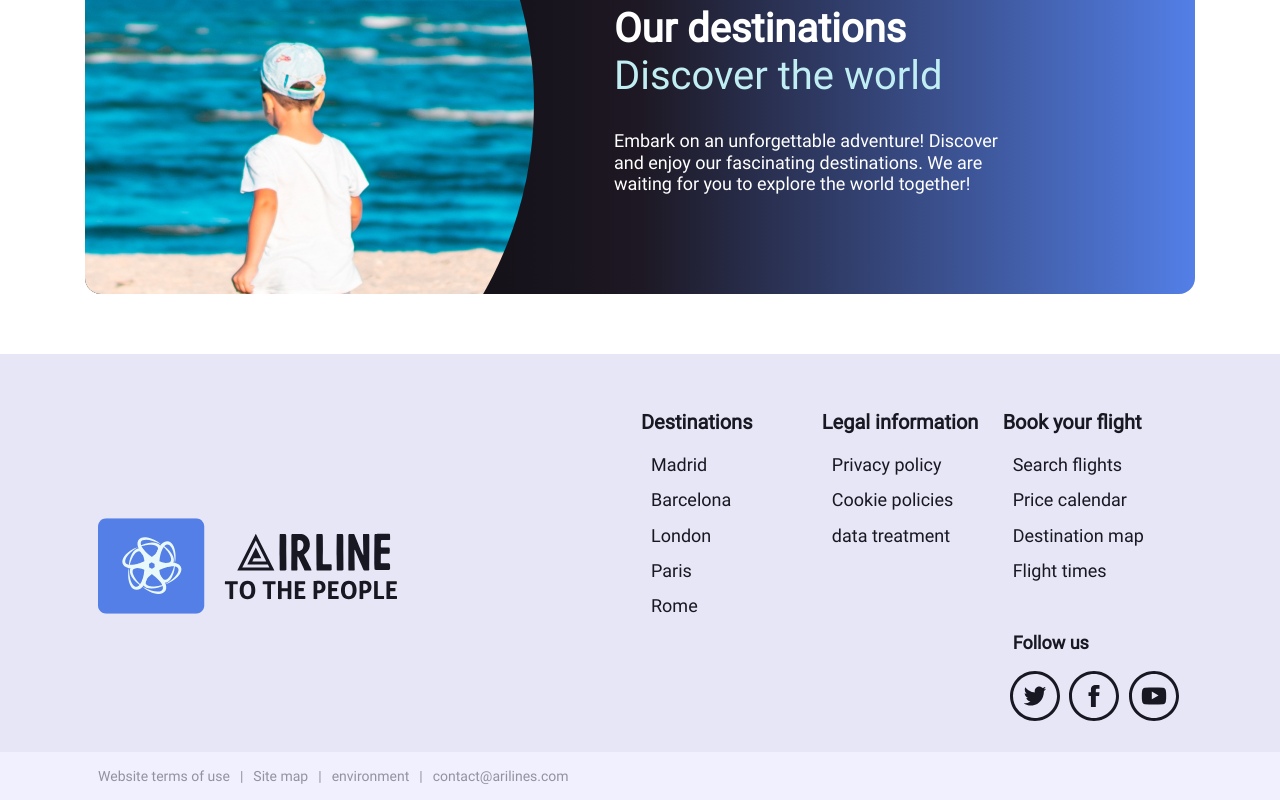
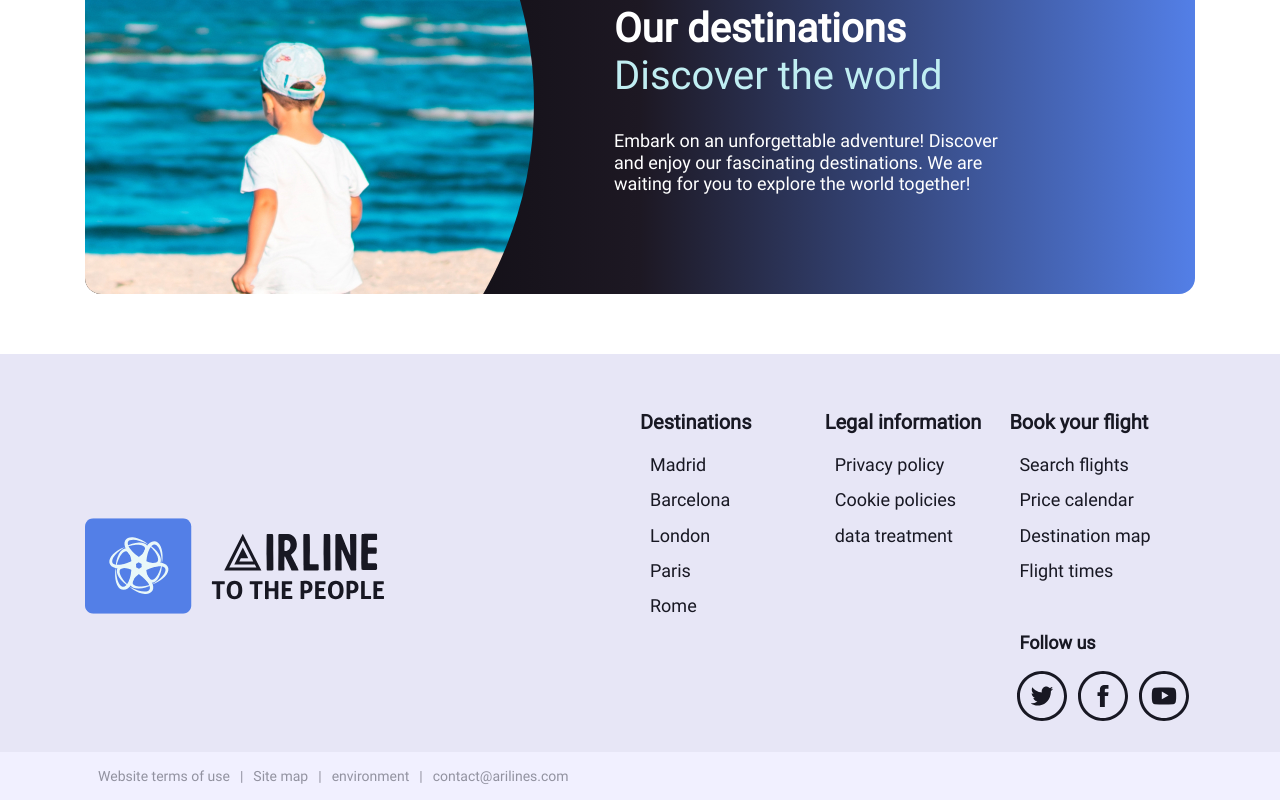
Before and after one commit to karlozjaramillo/prueba-ingreso-ux-2024, an Angular app: page / in a window 1280 px wide. Shown: the part 1005-1805 px from the top of the page. Built offline with nearby package versions, Linux system fonts and the light colour scheme.

Commit message:
Fixed padding in footer.component

```diff
--- a/src/app/footer/footer.component.scss
+++ b/src/app/footer/footer.component.scss
@@ -3,7 +3,7 @@
 //Footer component
 .footer {
     display: flex;
-    padding: 57px 96px 31px 98px;
+    padding: 57px 6.667% 31px;
     width: 100%;
     height: 398px;
     background-color: $color-gray-8;
```
